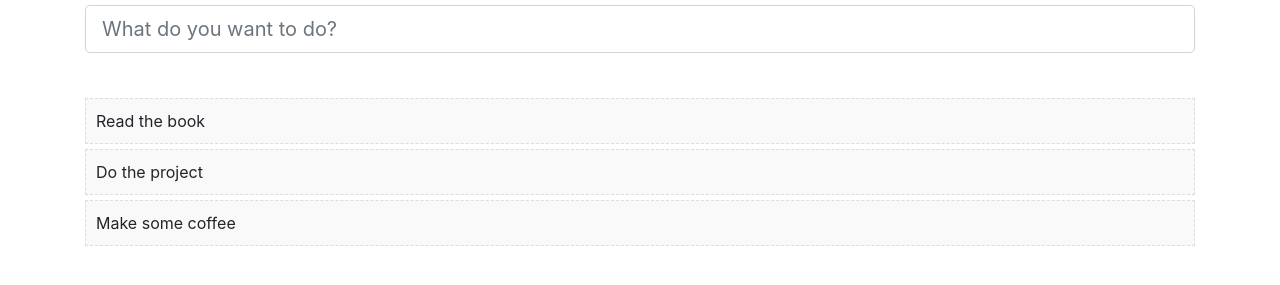
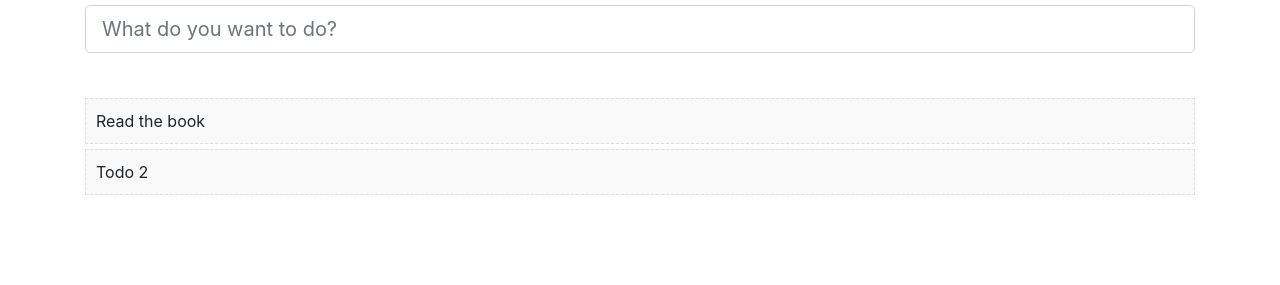
Before and after one commit to omid-kamangar/todo, a plain HTML site: page index.html in a window 1280 px wide. Shown: the part 51-336 px from the top of the page. Drawn offline with nearby package versions, Linux system fonts and the light colour scheme.

Commit message:
Implement the render method

```diff
--- a/app.js
+++ b/app.js
@@ -0,0 +1,46 @@
+class Todo {
+  constructor(todoInputId, todoListId) {
+    this.todoInput = document.getElementById(todoInputId);
+    this.todoDiv = document.getElementById(todoListId);
+    this.todos = ['Read the book', 'Todo 2'];
+
+    this.render();
+  }
+
+  render() {
+    const todoOutput = document.createElement('ul');
+
+    for (const todo of this.todos) {
+      todoOutput.append(this.renderTodo(todo));
+      // Add to the ul
+    }
+
+    this.todoDiv.innerText = '';
+    this.todoDiv.append(todoOutput);
+  }
+
+  // <li>
+  //   Read the book
+  //   <span class="actions">
+  //     <a class="delete">Delete</a>
+  //   </span>
+  // </li>
+  renderTodo(todo) {
+    const li = document.createElement('li');
+    const span = document.createElement('span');
+    const deleteLink = document.createElement('a');
+
+    span.classList.add('actions');
+    deleteLink.classList.add('delete');
+
+    deleteLink.innerText = 'Delete';
+    li.innerText = todo;
+
+    span.append(deleteLink);
+    li.append(span);
+
+    return li;
+  }
+}
+
+new Todo('todo-input', 'todo-list');
--- a/index.html
+++ b/index.html
@@ -12,30 +12,10 @@
         <h1>Todo App</h1>
         <input id="todo-input" class="form-control form-control-lg" placeholder="What do you want to do?">
         <div id="todo-list">
-          <ul>
-            <li>
-              Read the book
-              <span class="actions">
-                <a class="delete">Delete</a>
-              </span>
-            </li>
-            <li>
-              Do the project
-              <span class="actions">
-                <a class="delete">Delete</a>
-              </span>
-            </li>
-            <li>
-              Make some coffee
-              <span class="actions">
-                <a class="delete">Delete</a>
-              </span>
-            </li>
-          </ul>
         </div>
       </div>
     </div>
   </div>
-  <script src="app.js">
+  <script src="app.js"></script>
 </body>
 </html>
```
